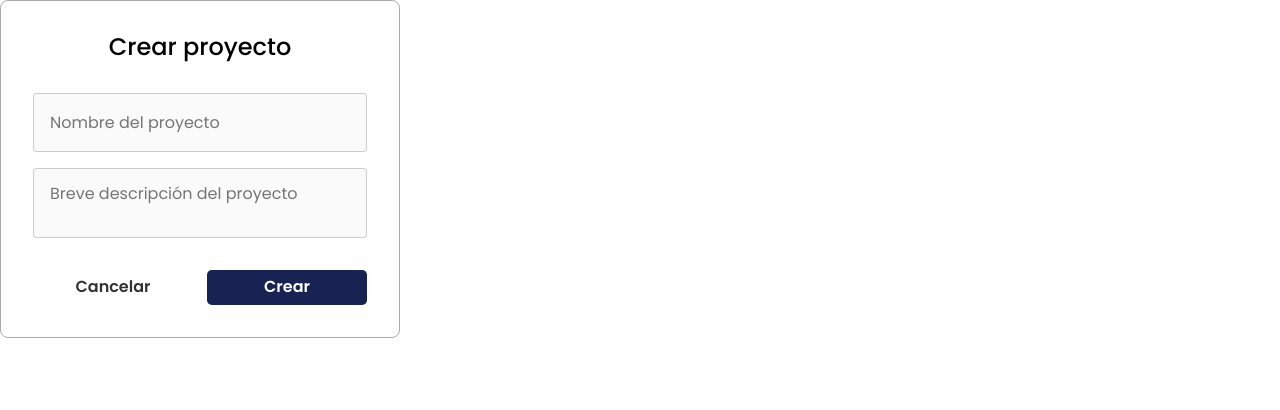
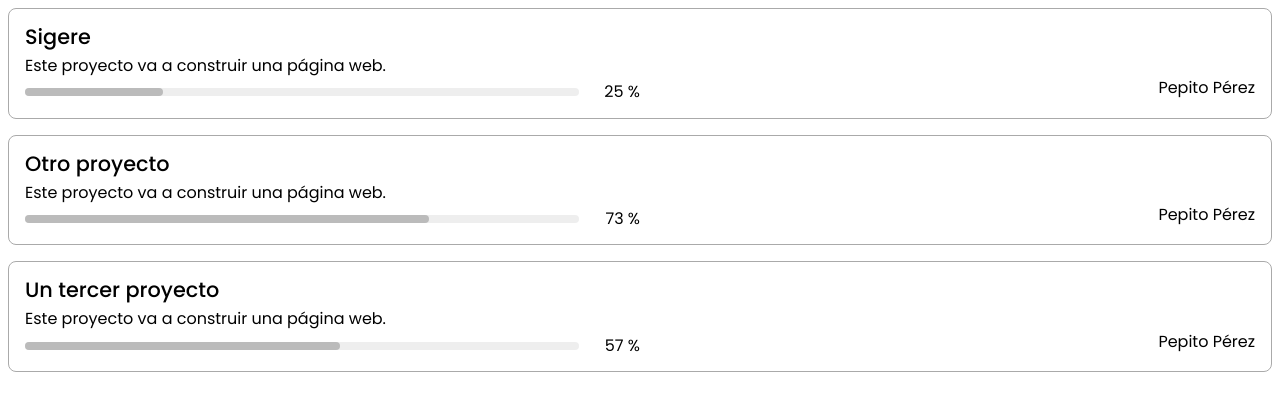
Before and after one commit to paladinescamila/SIGERE, a React (Create React App) app: page / in a window 1280 px wide. Shown: the top 410 px of the page. Built offline with nearby package versions, Linux system fonts and the light colour scheme.

Commit message:
Add project card

```diff
--- a/src/App.js
+++ b/src/App.js
@@ -9,6 +9,7 @@ import RequirementsTable from './components/RequirementsTable.jsx';
 import RequirementCard from './components/RequirementCard.jsx';
 import requirementsData from "./data/requirementsData";
 import CreateProjectWindow from './components/CreateProjectWindow.jsx';
+import ProjectsList from './components/ProjectsList.jsx';
 
 
 function App() {
@@ -25,7 +26,7 @@ function App() {
 
   return (
     <>
-    <CreateProjectWindow/>
+    <ProjectsList/>
     {/* <Router>
       <Asside/>
       <Switch>
@@ -37,8 +38,6 @@ function App() {
           {display}
         </div>
       </div> */}
-
-
     </>
   );
 }
--- /dev/null
+++ b/src/components/ProjectItem.jsx
@@ -0,0 +1,21 @@
+import React from 'react';
+import '../css/ProjectItem.css';
+
+export default function ProjectItem({project}) {
+
+    return (
+        <li className="project-item-card">
+            <p className="project-card-name">{project.name}</p>
+            <p className="project-card-description">{project.description}</p>
+            <div className="progress-bar-and-admin">
+                <div>
+                    <div className="project-progress-bar">
+                        <div style={{width: project.progress + "%"}}className="project-progress"></div>
+                    </div>
+                    <p className="progress-number">{project.progress} %</p>
+                </div>
+                <p>{project.admin}</p>
+            </div>
+        </li>
+    )
+}
--- /dev/null
+++ b/src/components/ProjectsList.jsx
@@ -0,0 +1,14 @@
+import React from 'react';
+import projectsData from "../data/projectsData.js";
+import ProjectItem from './ProjectItem.jsx';
+import '../css/ProjectsList.css';
+
+export default function ProjectsList() {
+    return (
+        <ul className="projects-list-container">
+            {
+                projectsData.map((p) => <ProjectItem project={p} />)
+            }
+        </ul>
+    )
+}
--- a/src/css/Asside.css
+++ b/src/css/Asside.css
@@ -7,7 +7,7 @@
 
 .navbar{
     background-color: #f9fafc;
-    height: 80px;
+    height: 60px;
     display: flex;
     justify-content: space-between;
     align-items:  center;
--- /dev/null
+++ b/src/css/ProjectItem.css
@@ -0,0 +1,48 @@
+.project-item-card{
+    padding: 1em;
+    margin: 0.5em;
+    border-radius: 0.5em;
+    border: 0.1em solid #aaa;
+    cursor: pointer;
+}
+
+.project-item-card:hover{
+    background-color: #fafafa;
+}
+
+.project-card-name{
+    font-size: 1.3em;
+    font-weight: 500;
+}
+
+.project-card-description{
+    margin: 0.5em 0 0 0;
+}
+
+.progress-bar-and-admin{
+    display: flex;
+    justify-content: space-between;
+    align-items: center;
+}
+
+.progress-bar-and-admin > div{
+    width: 50%;
+    display: flex;
+    align-items: center;
+    justify-content: space-between;
+    margin: 0.5em 0 0 0;
+}
+
+.project-progress-bar{
+    display: flex;
+    height: 0.5em;
+    width: 90%;
+    border-radius: 0.5em;
+    background-color: #eee;
+}
+
+.project-progress{
+    background-color: #bbb;
+    height: 100%;
+    border-radius: 0.5em;
+}
--- /dev/null
+++ b/src/css/ProjectsList.css
@@ -0,0 +1,4 @@
+.projects-list-container{
+    display: flex;
+    flex-direction: column;
+}
--- a/src/css/RequirementCard.css
+++ b/src/css/RequirementCard.css
@@ -31,7 +31,9 @@
     height: 2.5em;
 }
 
-input, textarea, select{
+.requirement-card > input,
+.requirement-card > textarea,
+.requirement-card > select{
     background-color: #fafafa;
     border: 0.1em solid #ccc;
     padding: 1em;
@@ -41,7 +43,7 @@ input, textarea, select{
     height: 100%;
 }
 
-select{
+.requirement-card > select{
     padding: 0.5em;
 }
 
--- /dev/null
+++ b/src/data/projectsData.js
@@ -0,0 +1,28 @@
+const projects = [
+    {
+        id: "Project-001",
+        name: "Sigere",
+        description: "Este proyecto va a construir una página web.",
+        version: "5",
+        progress: 25,
+        admin: "Pepito Pérez"
+    },
+    {
+        id: "Project-002",
+        name: "Otro proyecto",
+        description: "Este proyecto va a construir una página web.",
+        version: "5",
+        progress: 73,
+        admin: "Pepito Pérez"
+    },
+    {
+        id: "Project-003",
+        name: "Un tercer proyecto",
+        description: "Este proyecto va a construir una página web.",
+        version: "5",
+        progress: 57,
+        admin: "Pepito Pérez"
+    },
+];
+
+export default projects;
```
